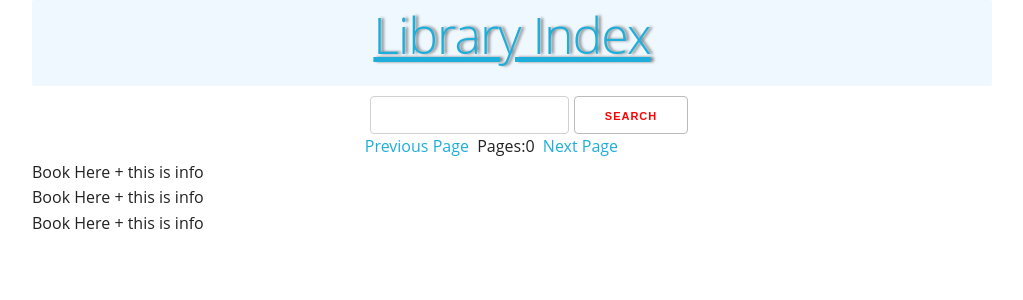
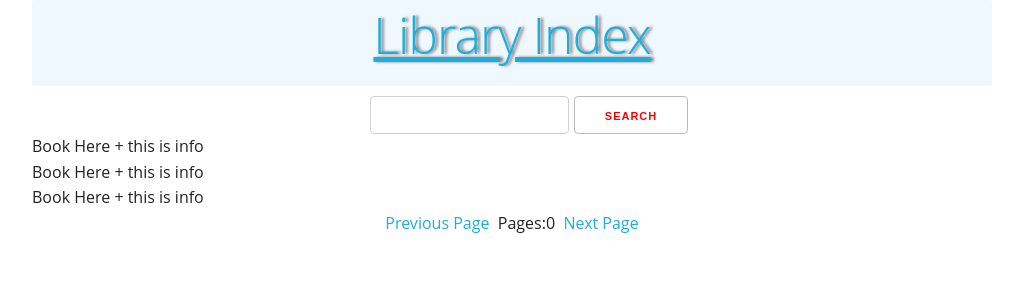
Before and after one commit to alimertcakar/library-app, a React (Create React App) app: page / in a window 1280 px wide. Shown: the top 300 px of the page, without its empty margins (128-1151 px from the left). Built offline with nearby package versions, Linux system fonts and the light colour scheme.

Commit message:
renaming camelCase

```diff
--- a/src/App.js
+++ b/src/App.js
@@ -4,10 +4,10 @@ import './style/reset.css';
 import './style/skeleton.css';
 import './style/typography.css';
 
-import Navbar from './components/Navbar';
-import Search from './components/Search';
-import Pagination from './components/Pagination';
-import BookList from './components/BookList';
+import Navbar from './components/navbar';
+import Search from './components/search';
+import Pagination from './components/pagination';
+import BookList from './components/bookList';
 
 function App() {
   return (
@@ -22,7 +22,6 @@ function App() {
       <div className="row">
         <div className="four columns offset-by-four">
           <Search />
-          <Pagination />
         </div>
       </div>
 
@@ -31,6 +30,13 @@ function App() {
           <BookList />
         </div>
       </div>
+
+      <div className="row">
+        <div className="four columns offset-by-four">
+          <Pagination />
+        </div>
+      </div>
+
     </div>
   );
 }
--- a/src/components/Pagination.js
+++ b/src/components/pagination.jsx
@@ -1,10 +1,11 @@
 import React, { useState } from 'react';
+import '../style/components/Pagination.css';
 
 function Pagination(props) {
     const [Pages, setPages] = useState(0);
 
     return (
-        <div className="Pagination">
+        <div id="pagination">
             <a onClick={() => { alert("x") }}>Previous Page</a>
             &nbsp; Pages:{Pages} &nbsp;
             <a onClick={() => { alert("x") }}>Next Page</a>
--- /dev/null
+++ b/src/style/components/Pagination.css
@@ -0,0 +1,3 @@
+#pagination {
+  text-align: center;
+}
```
Also changed, not shown: src/components/bookDisplay.jsx (renamed from src/components/BookDisplay.js), src/components/bookList.jsx (renamed from src/components/BookList.js), src/components/contexts/BookContext.jsx (renamed from src/components/contexts/BookContext.js), src/components/navbar.jsx (renamed from src/components/Navbar.js), src/components/search.jsx (renamed from src/components/Search.js).
